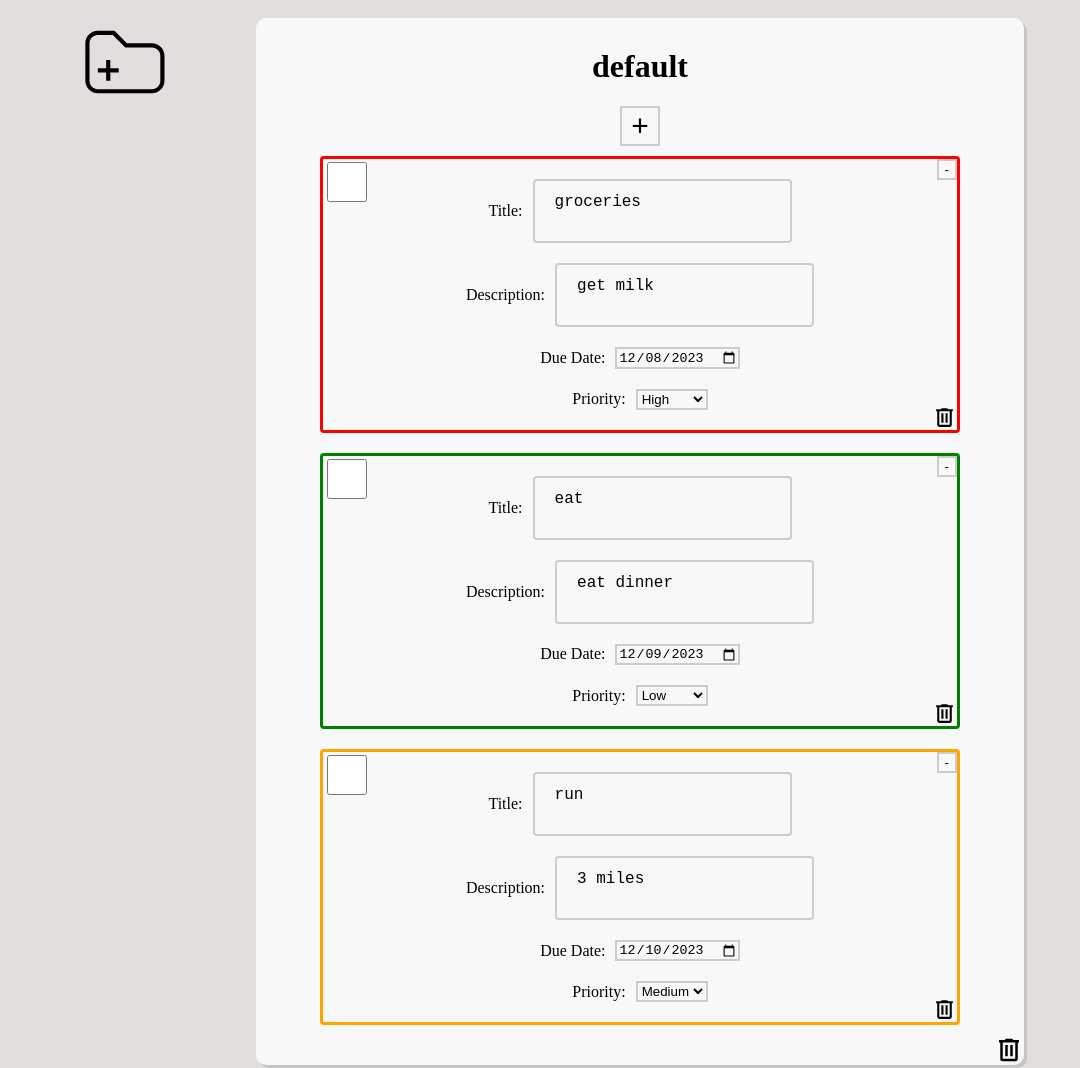
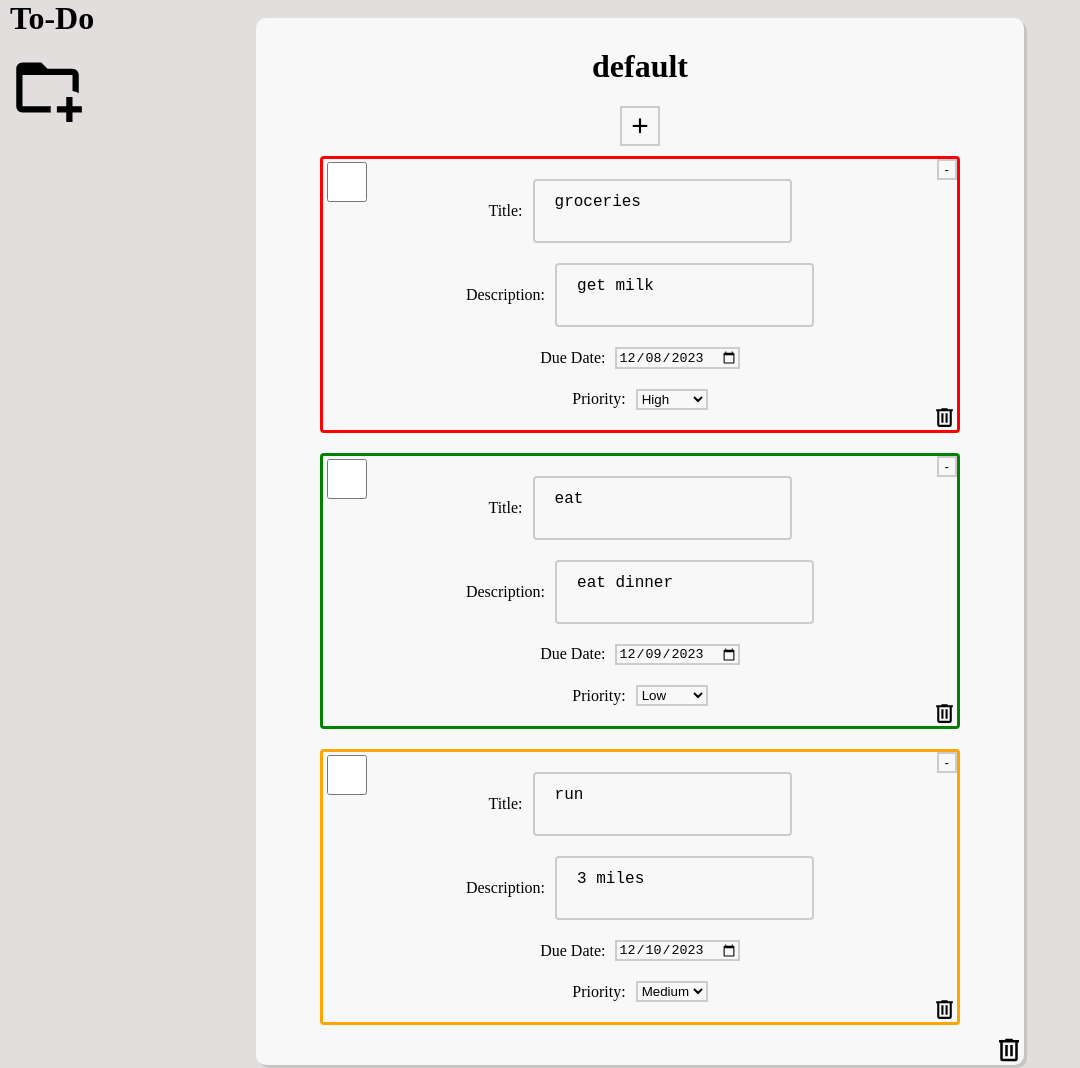
Before and after one commit to SamWeedon/to-do-list, a website built with webpack: page dist/index.html in a window 1280 px wide. Shown: the whole page, without its empty margins (0-1080 px from the left). Built offline with nearby package versions, Linux system fonts and the light colour scheme.

Commit message:
Style the add-project button

```diff
--- a/src/index.js
+++ b/src/index.js
@@ -3,7 +3,7 @@ import { format } from 'date-fns';
 import removeAllChildren from './removeAllChildren.js';
 import removeItemFromArray from './removeItemFromArray.js';
 import trashCan from './trash-can-outline.svg';
-import folderPlus from './folder-plus.svg';
+import folderPlus from './folder-plus-outline.svg';
 
 const ToDo = (title, description, dueDate, priority) => {
     // A 'To-Do' item as part of a larger 'project'
@@ -55,6 +55,11 @@ function loadDOM() {
     // Iterates through the data within the project list to populate the DOM,
     // utilizing event listeners to facilitate user input
     removeAllChildren(document.body);
+
+    const websiteHeading = document.createElement('h1');
+    websiteHeading.classList.add('websiteHeading');
+    websiteHeading.textContent = 'To-Do';
+    document.body.appendChild(websiteHeading);
 
     const addProjectButton = document.createElement('img');
     addProjectButton.classList.add('addProjectButton');
--- a/src/style.css
+++ b/src/style.css
@@ -10,11 +10,18 @@ body {
     position: relative
 }
 
+.websiteHeading {
+    position: fixed;
+    top: 0;
+    margin-top: 0;
+    left: 10px;
+}
+
 .addProjectButton {
-    width: 100px;
+    width: 75px;
     position: fixed;
-    top: 10px;
-    left: 6vw;
+    top: 50px;
+    left: 10px;
 }
 
 .addProjectButton:hover {
```
Also changed, not shown: src/folder-plus-outline.svg (added), src/folder-plus.svg (deleted).
